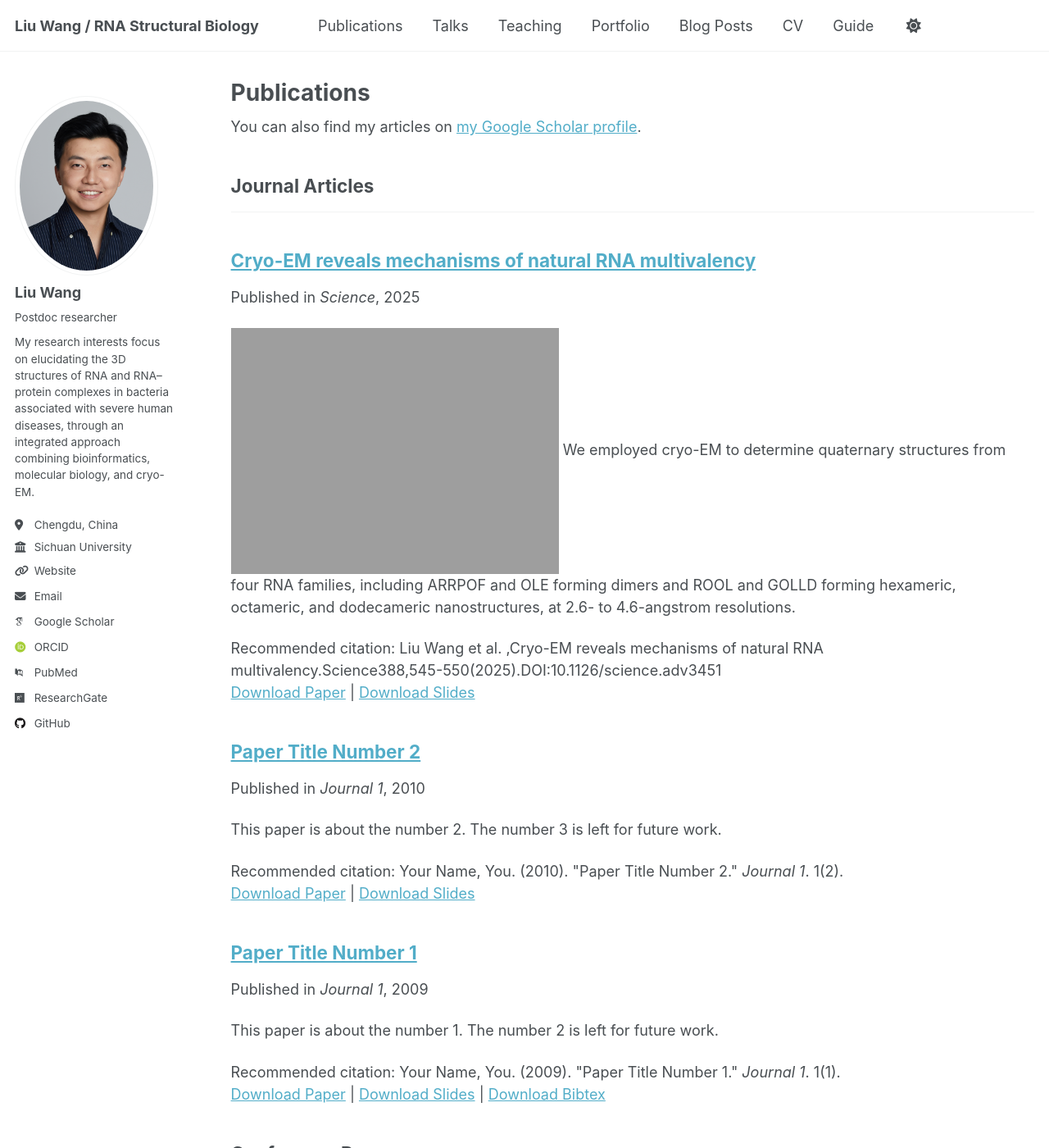
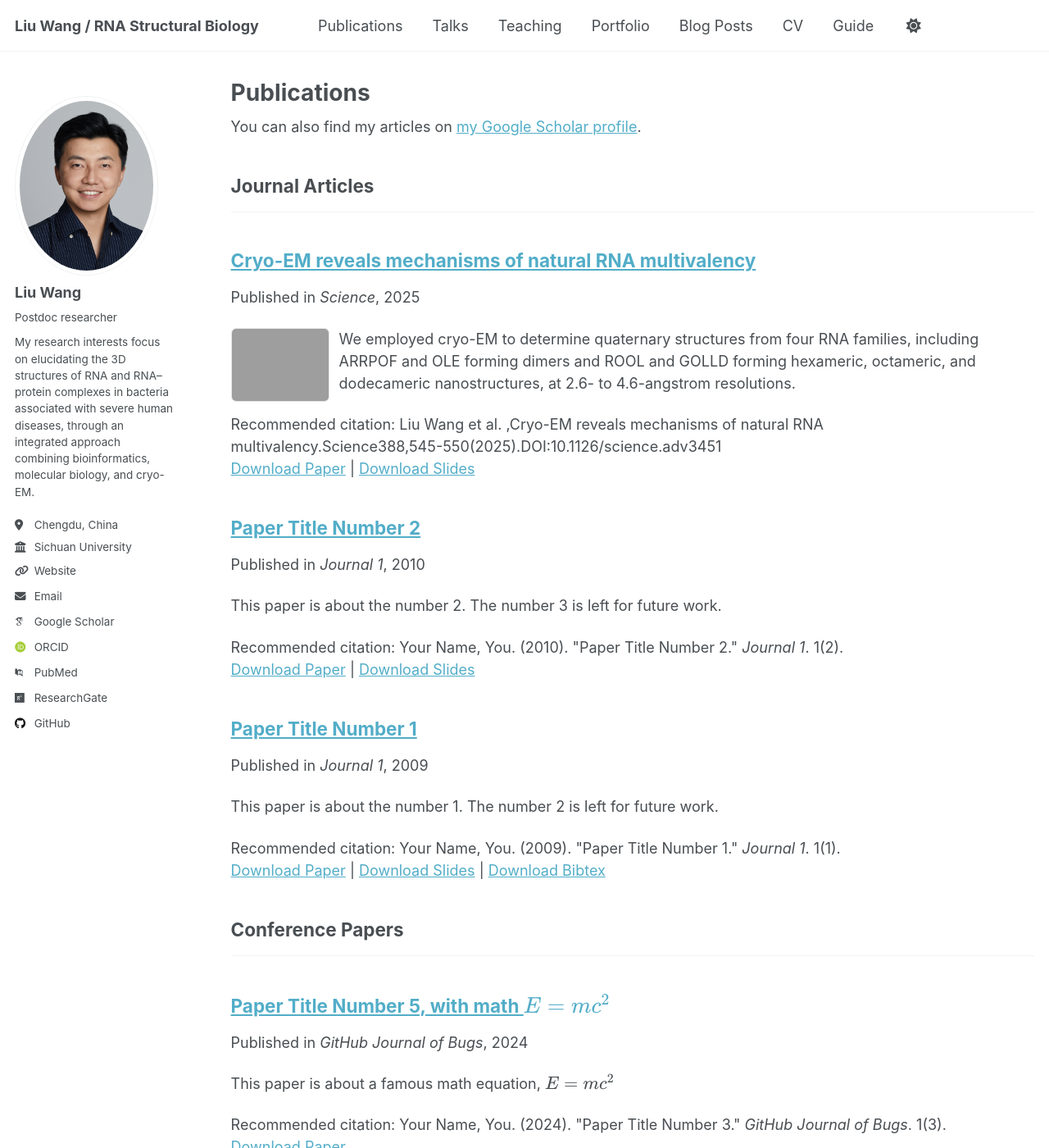
Before and after one commit to liuwang-RNA/Guihub_CV, a Jekyll site: the page built from _pages/publications.html, in a window 1280 px wide and 1400 px high. Shown: the whole window at 82% size. Built offline with Jekyll 4.4.1, drawn with Linux system fonts in a browser that asks for light colours; some web fonts are replaced; a script that is not in the unit is left out.

Commit message:
Update publications.html

```diff
--- a/_pages/publications.html
+++ b/_pages/publications.html
@@ -10,6 +10,21 @@ author_profile: true
 {% endif %}
 
 {% include base_path %}
+
+<!-- 缩略图样式 -->
+<style>
+  .pub-thumb {
+    width:120px;
+    height:auto;
+    border:1px solid #e5e7eb;
+    border-radius:6px;
+    float:left;
+    margin:0 12px 6px 0;
+  }
+  @media (max-width: 600px){
+    .pub-thumb { width:30%; }
+  }
+</style>
 
 <!-- New style rendering if publication categories are defined -->
 {% if site.publication_category %}
```
